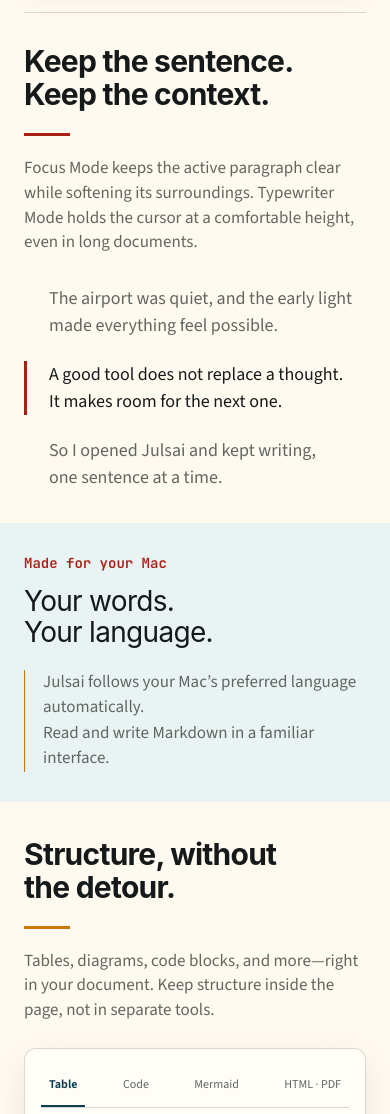
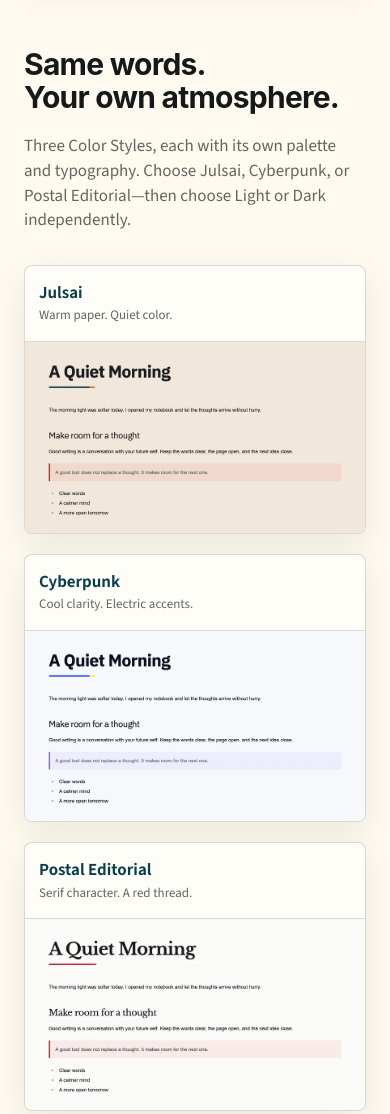
Before and after one commit to lepurecafe/julsai, a plain HTML site: page index.html in a window 390 px wide. Shown: the part 1380-2494 px from the top of the page. Drawn offline with Linux system fonts and the light colour scheme.

Commit message:
Show the three Color Styles with actual layered document captures

```diff
--- a/assets/site.css
+++ b/assets/site.css
@@ -44,6 +44,30 @@ h2 { margin-bottom: 0; font-size: clamp(30px,3.1vw,44px); line-height: 1.1; font
 .hero-media img { width: 100%; border-radius: 14px; }
 .three-column { display: grid; grid-template-columns: minmax(0,1fr) minmax(0,1.05fr) minmax(0,.48fr); gap: 30px; align-items: center; }
 .experience { padding-block: 72px 34px; }
+/* The real Color Style details share a diagonal, stepped composition.
+   Labels remain above the overlap; no mock system chrome or image tint. */
+.color-styles { padding-block: 36px 48px; }
+.style-intro { display: grid; grid-template-columns: 1fr 1fr; gap: 60px; align-items: end; margin-bottom: 32px; }
+.style-intro.section-copy p { margin: 0; }
+.style-showcase { min-width: 0; }
+.style-stage { display: grid; grid-template-columns: repeat(5,minmax(0,1fr)); isolation: isolate; }
+.style-window { grid-row: 1; grid-column: 1 / span 3; min-width: 0; align-self: start; border: 1px solid var(--line); border-radius: 12px; background: var(--paper-bright); overflow: hidden; box-shadow: 0 16px 32px rgba(15,25,25,.12); }
+.style-cyberpunk { grid-column: 2 / span 3; margin-top: max(12%,88px); z-index: 1; }
+.style-postal-editorial { grid-column: 3 / span 3; margin-top: max(24%,176px); z-index: 2; }
+.style-window figcaption { display: flex; flex-direction: column; justify-content: center; min-height: 76px; padding: 10px 18px; border-bottom: 1px solid var(--line); }
+.style-name { color: var(--structure); font-size: 18px; font-weight: 650; line-height: 1.5; }
+.style-purpose { color: var(--muted); font-size: 14px; line-height: 1.5; }
+.style-window img { width: 100%; aspect-ratio: 840 / 471; }
+.style-showcase-caption { margin: 24px 0 0; color: var(--muted); font-size: 14px; line-height: 1.5; text-align: right; }
+@media (max-width: 700px) {
+  .style-intro { grid-template-columns: minmax(0,1fr); gap: 20px; }
+  .style-stage { grid-template-columns: minmax(0,1fr); gap: 20px; }
+  .style-window { grid-column: 1; grid-row: auto; margin-top: 0; border-radius: 8px; box-shadow: var(--shadow); }
+  .style-window figcaption { padding-inline: 14px; }
+  .style-name { font-size: 17px; }
+  .style-purpose { font-size: 13px; }
+  .style-showcase-caption { margin-top: 20px; text-align: left; }
+}
 .section-copy p, .side-note p { margin: 24px 0 0; color: var(--muted); font-size: 18px; line-height: 1.45; }
 .experience .section-copy p { font-family: Georgia, 'Libre Baskerville', serif; }
 .short-rule { width: 46px; height: 3px; background: var(--highlight); margin-top: 30px; }
--- a/index.html
+++ b/index.html
@@ -42,6 +42,26 @@
       </div>
       <aside class="side-note"><h3 class="editorial">Switch the view,<br>not the file.</h3><div class="short-rule" aria-hidden="true"></div><p>The same document.<br>A smoother flow.</p></aside>
     </section>
+    <section class="color-styles wrap" id="color-styles" aria-labelledby="color-styles-title">
+      <div class="style-intro section-copy"><h2 id="color-styles-title">Same words.<br>Your own atmosphere.</h2><p>Three Color Styles, each with its own palette and typography. Choose Julsai, Cyberpunk, or Postal Editorial—then choose Light or Dark independently.</p></div>
+      <div class="style-showcase" role="group" aria-label="Three Color Styles of the same Markdown document">
+        <div class="style-stage">
+          <figure class="style-window style-julsai">
+            <figcaption><span class="style-name">Julsai</span><span class="style-purpose">Warm paper. Quiet color.</span></figcaption>
+            <picture><source type="image/webp" srcset="assets/product/color-style-julsai.1x.webp 840w, assets/product/color-style-julsai.2x.webp 1680w" sizes="(max-width: 700px) calc(100vw - 48px), (max-width: 1440px) 50vw, 720px"><img src="assets/product/color-style-julsai.1x.png" width="840" height="471" loading="lazy" decoding="async" alt="Julsai Color Style: warm paper, sans-serif headings, teal and gold accents, and a soft red quotation."></picture>
+          </figure>
+          <figure class="style-window style-cyberpunk">
+            <figcaption><span class="style-name">Cyberpunk</span><span class="style-purpose">Cool clarity. Electric accents.</span></figcaption>
+            <picture><source type="image/webp" srcset="assets/product/color-style-cyberpunk.1x.webp 840w, assets/product/color-style-cyberpunk.2x.webp 1680w" sizes="(max-width: 700px) calc(100vw - 48px), (max-width: 1440px) 50vw, 720px"><img src="assets/product/color-style-cyberpunk.1x.png" width="840" height="471" loading="lazy" decoding="async" alt="Cyberpunk Color Style: cool pale paper, sans-serif headings, blue and lime accents, and a violet quotation."></picture>
+          </figure>
+          <figure class="style-window style-postal-editorial">
+            <figcaption><span class="style-name">Postal Editorial</span><span class="style-purpose">Serif character. A red thread.</span></figcaption>
+            <picture><source type="image/webp" srcset="assets/product/color-style-postal-editorial.1x.webp 840w, assets/product/color-style-postal-editorial.2x.webp 1680w" sizes="(max-width: 700px) calc(100vw - 48px), (max-width: 1440px) 50vw, 720px"><img src="assets/product/color-style-postal-editorial.1x.png" width="840" height="471" loading="lazy" decoding="async" alt="Postal Editorial Color Style: clean paper, expressive serif headings, straight red rules, and a pale red quotation."></picture>
+          </figure>
+        </div>
+        <p class="style-showcase-caption">Actual app details · same document, Read view, 100% zoom, Light appearance. Only the Color Style changes.</p>
+      </div>
+    </section>
     <section class="focus-story wrap" aria-labelledby="focus-title"><div class="section-copy"><h2 id="focus-title">Keep the sentence.<br>Keep the context.</h2><div class="short-rule red" aria-hidden="true"></div><p>Focus Mode keeps the active paragraph clear while softening its surroundings. Typewriter Mode holds the cursor at a comfortable height, even in long documents.</p></div><div class="focus-example" aria-label="Illustration of focus mode using sample prose"><p class="surrounding">The airport was quiet, and the early light made everything feel possible.</p><p class="active-sentence">A good tool does not replace a thought.<br>It makes room for the next one.</p><p class="surrounding">So I opened Julsai and kept writing,<br>one sentence at a time.</p></div></section>
     <section class="update-band" id="languages" aria-labelledby="languages-title"><div class="wrap update-content"><div><p class="update-label">Made for your Mac</p><h2 id="languages-title">Your words.<br>Your language.</h2></div><p>Julsai follows your Mac’s preferred language automatically.<br>Read and write Markdown in a familiar interface.</p></div></section>
     <section class="structure wrap three-column" aria-labelledby="structure-title"><div class="section-copy"><h2 id="structure-title">Structure, without<br>the detour.</h2><div class="short-rule" aria-hidden="true"></div><p>Tables, diagrams, code blocks, and more—right in your document. Keep structure inside the page, not in separate tools.</p></div>
```
Also changed, not shown: assets/product/color-style-cyberpunk.1x.png (added), assets/product/color-style-cyberpunk.1x.webp (added), assets/product/color-style-cyberpunk.2x.webp (added), assets/product/color-style-julsai.1x.png (added), assets/product/color-style-julsai.1x.webp (added), assets/product/color-style-julsai.2x.webp (added), assets/product/color-style-postal-editorial.1x.png (added), assets/product/color-style-postal-editorial.1x.webp (added), assets/product/color-style-postal-editorial.2x.webp (added).
